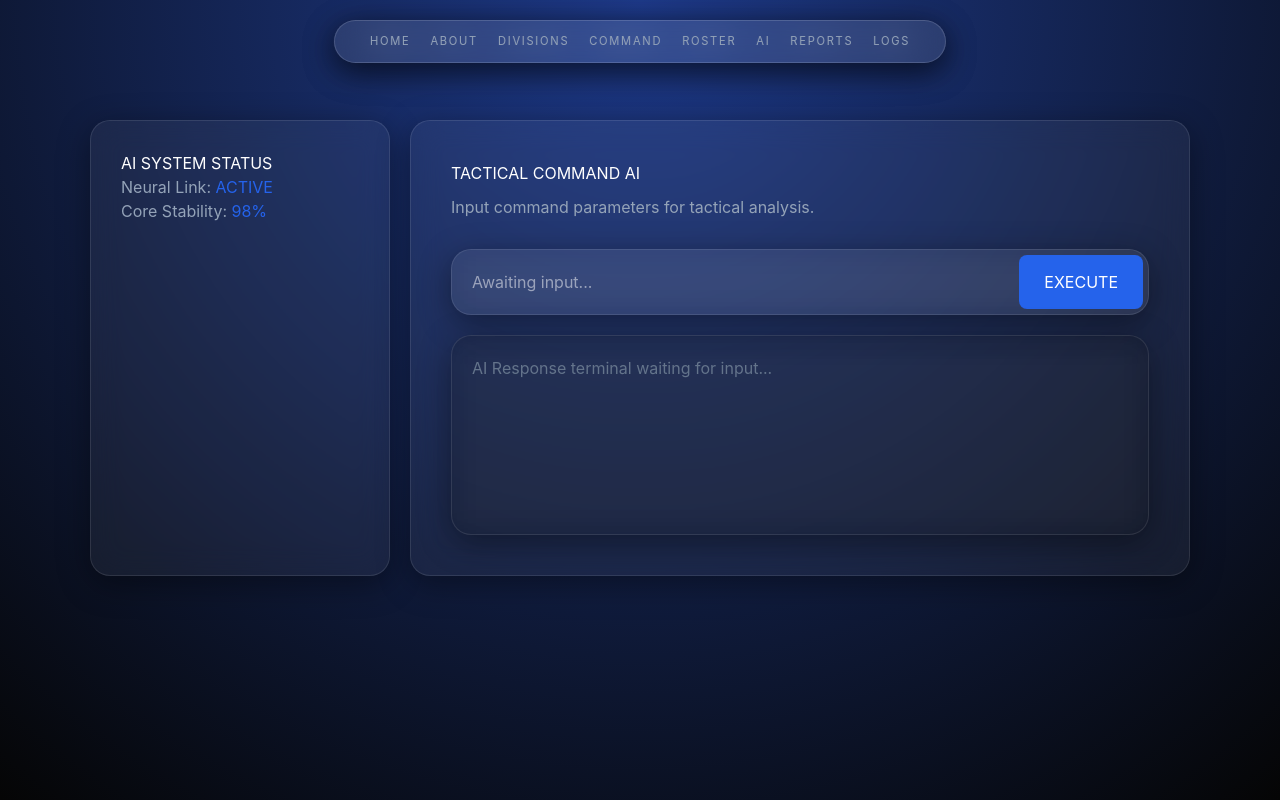
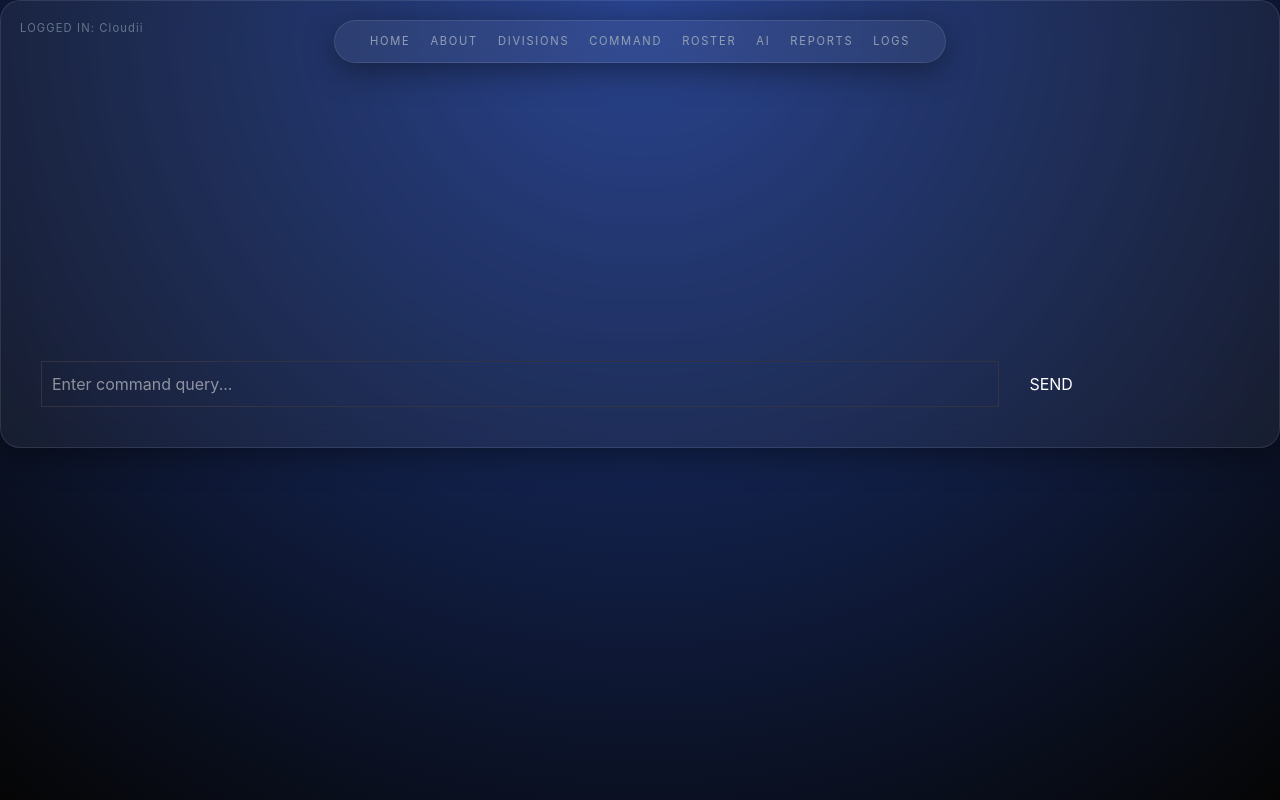
Before and after one commit to morkelchristan-cpu/zhpd-website, a Next.js app: page /ai in a window 1280 px wide. Built offline with nearby package versions, Linux system fonts and the light colour scheme.

Commit message:
Finished some bugs.

```diff
--- a/app/ai/page.tsx
+++ b/app/ai/page.tsx
@@ -1,33 +1,32 @@
-import Navbar from '@/src/components/Navbar';
+'use client';
+import { useState } from 'react';
 
-export default function AIPage() {
+export default function AiSection() {
+  const [msg, setMsg] = useState('');
+  const [chat, setChat] = useState<{user: string, ai: string}[]>([]);
+
+  const handleSend = () => {
+    // In a real app, hit your AI API route here
+    setChat([...chat, { user: msg, ai: "Tactical analysis complete. How can I assist further?" }]);
+    setMsg('');
+  };
+
   return (
-    <main style={{ paddingTop: '120px', paddingBottom: '40px', display: 'flex', justifyContent: 'center' }}>
-      <Navbar />
-      <div style={{ display: 'grid', gridTemplateColumns: '300px 1fr', gap: '20px', width: '90%', maxWidth: '1100px' }}>
-
-        {/* Sidebar Status */}
-        <div className="glass-effect" style={{ padding: '30px' }}>
-          <h3>AI SYSTEM STATUS</h3>
-          <p style={{ color: '#94a3b8' }}>Neural Link: <span style={{ color: '#2563eb' }}>ACTIVE</span></p>
-          <p style={{ color: '#94a3b8' }}>Core Stability: <span style={{ color: '#2563eb' }}>98%</span></p>
-        </div>
-
-        {/* AI Interaction Area */}
-        <div className="glass-effect" style={{ padding: '40px' }}>
-          <h1 style={{ marginBottom: '10px' }}>TACTICAL COMMAND AI</h1>
-          <p style={{ marginBottom: '30px', color: '#94a3b8' }}>Input command parameters for tactical analysis.</p>
-
-          <div className="glass-effect" style={{ padding: '5px', display: 'flex', marginBottom: '20px' }}>
-            <input placeholder="Awaiting input..." style={{ width: '100%', background: 'none', border: 'none', padding: '15px', color: '#fff', outline: 'none' }} />
-            <button style={{ background: '#2563eb', border: 'none', padding: '0 25px', borderRadius: '8px', cursor: 'pointer' }}>EXECUTE</button>
+    <div className="glass-effect" style={{ padding: '40px', width: '100%' }}>
+      <div style={{ height: '300px', overflowY: 'auto', marginBottom: '20px' }}>
+        {chat.map((item, i) => (
+          <div key={i} style={{ marginBottom: '10px' }}>
+            <p><strong>You:</strong> {item.user}</p>
+            <p style={{ color: '#2563eb' }}><strong>AI:</strong> {item.ai}</p>
           </div>
-
-          <div className="glass-effect" style={{ padding: '20px', minHeight: '200px', background: 'rgba(0,0,0,0.2)' }}>
-            <p style={{ color: '#64748b' }}>AI Response terminal waiting for input...</p>
-          </div>
-        </div>
+        ))}
       </div>
-    </main>
+      <input
+        value={msg} onChange={(e) => setMsg(e.target.value)}
+        placeholder="Enter command query..."
+        style={{ width: '80%', padding: '10px', background: 'transparent', border: '1px solid #334', color: '#fff' }}
+      />
+      <button onClick={handleSend} style={{ marginLeft: '10px', padding: '10px 20px' }}>SEND</button>
+    </div>
   );
 }
--- a/app/reports/page.tsx
+++ b/app/reports/page.tsx
@@ -29,4 +29,8 @@ export default function ReportsPage() {
       </div>
     </main>
   );
+
+// Standard form that sends data to localStorage['incidentLogs']
+// (This is already set up in your previous version)
+
 }
--- a/src/components/Navbar.tsx
+++ b/src/components/Navbar.tsx
@@ -1,19 +1,34 @@
 'use client';
 import Link from 'next/link';
+import { usePathname } from 'next/navigation';
 
 export default function Navbar() {
+  // Use a placeholder for the logged-in user - in a real app, this comes from your auth provider
+  const user = { discordName: 'Cloudii' };
+
   const links = [
     { name: 'Home', path: '#home' },
     { name: 'About', path: '#about' },
     { name: 'Divisions', path: '#divisions' },
     { name: 'Command', path: '#command' },
     { name: 'Roster', path: '#roster' },
-    { name: 'AI', path: '#ai' },
+    { name: 'AI', path: '/ai' }, // Linked directly to your existing app/ai/page.tsx
     { name: 'Reports', path: '#reports' },
     { name: 'Logs', path: '#logs' }
   ];
 
   return (
+    <>
+      {/* Top Left User Badge */}
+      <div style={{
+        position: 'fixed', top: '20px', left: '20px',
+        color: '#64748b', fontSize: '0.7rem',
+        letterSpacing: '0.1em', zIndex: 1001
+      }}>
+        {user ? `LOGGED IN: ${user.discordName}` : 'NOT AUTHENTICATED'}
+      </div>
+
+      {/* Main Navigation */}
       <nav className="glass-effect" style={{
         position: 'fixed', top: '20px', left: '50%', transform: 'translateX(-50%)',
         padding: '12px 35px', display: 'flex', gap: '20px', zIndex: 1000,
@@ -29,5 +44,6 @@ export default function Navbar() {
           </Link>
         ))}
       </nav>
+    </>
   );
 }
```
Lines whose indentation alone changed are shown as unchanged.
